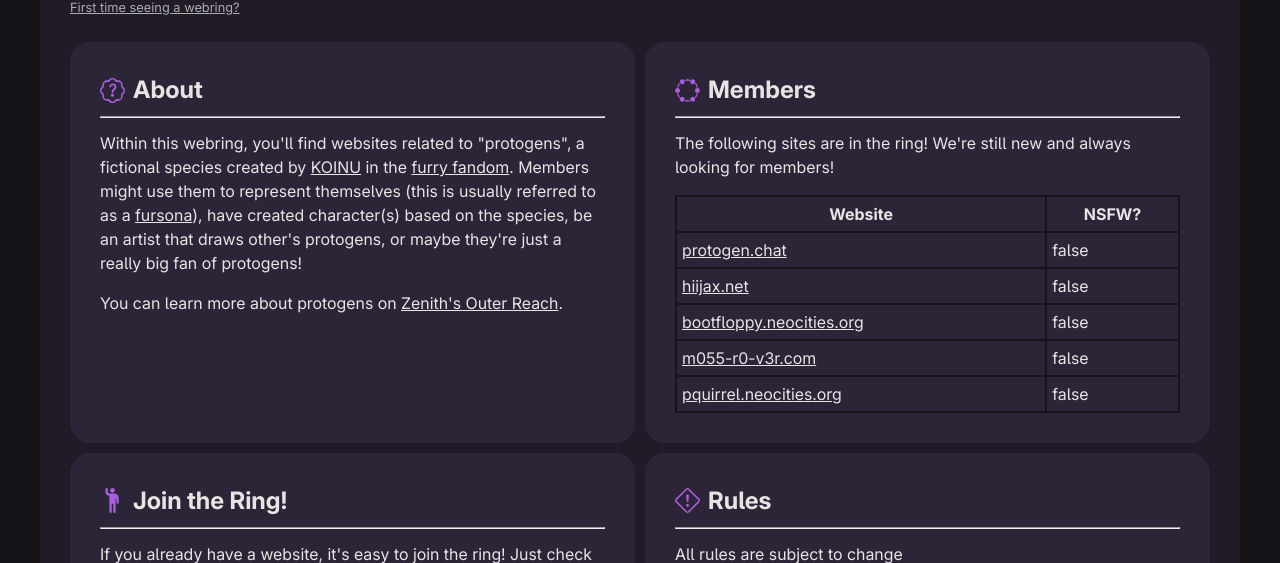
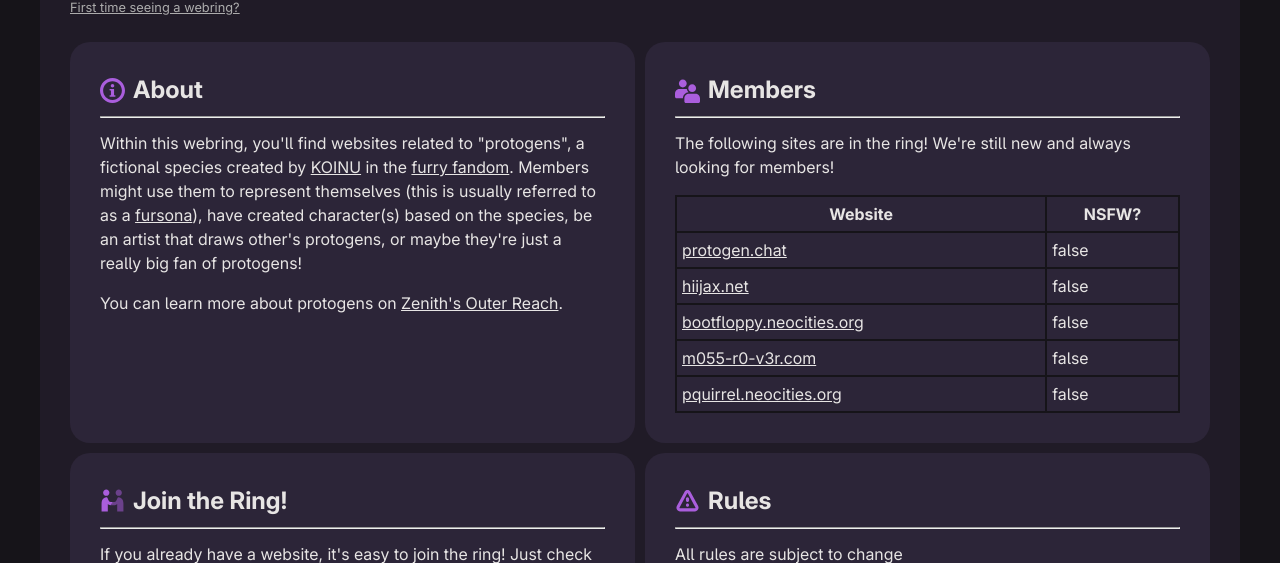
Before and after one commit to HiiJax/protogen.chat, a SvelteKit app: page /webring in a window 1280 px wide. Shown: the part 205-768 px from the top of the page. Built offline with nearby package versions, Linux system fonts and the light colour scheme.

Commit message:
adwaita icons + credits

```diff
--- a/src/routes/webring/+page.svelte
+++ b/src/routes/webring/+page.svelte
@@ -13,10 +13,8 @@
 <div class="service-grid">
   <div class="service">
     <div class="service-header">
-      <svg class="service-icon" xmlns="http://www.w3.org/2000/svg" width="16" height="16" fill="currentColor" viewBox="0 0 16 16">
-        <path d="M8.05 9.6c.336 0 .504-.24.554-.627.04-.534.198-.815.847-1.26.673-.475 1.049-1.09 1.049-1.986 0-1.325-.92-2.227-2.262-2.227-1.02 0-1.792.492-2.1 1.29A1.7 1.7 0 0 0 6 5.48c0 .393.203.64.545.64.272 0 .455-.147.564-.51.158-.592.525-.915 1.074-.915.61 0 1.03.446 1.03 1.084 0 .563-.208.885-.822 1.325-.619.433-.926.914-.926 1.64v.111c0 .428.208.745.585.745"/>
-        <path d="m10.273 2.513-.921-.944.715-.698.622.637.89-.011a2.89 2.89 0 0 1 2.924 2.924l-.01.89.636.622a2.89 2.89 0 0 1 0 4.134l-.637.622.011.89a2.89 2.89 0 0 1-2.924 2.924l-.89-.01-.622.636a2.89 2.89 0 0 1-4.134 0l-.622-.637-.89.011a2.89 2.89 0 0 1-2.924-2.924l.01-.89-.636-.622a2.89 2.89 0 0 1 0-4.134l.637-.622-.011-.89a2.89 2.89 0 0 1 2.924-2.924l.89.01.622-.636a2.89 2.89 0 0 1 4.134 0l-.715.698a1.89 1.89 0 0 0-2.704 0l-.92.944-1.32-.016a1.89 1.89 0 0 0-1.911 1.912l.016 1.318-.944.921a1.89 1.89 0 0 0 0 2.704l.944.92-.016 1.32a1.89 1.89 0 0 0 1.912 1.911l1.318-.016.921.944a1.89 1.89 0 0 0 2.704 0l.92-.944 1.32.016a1.89 1.89 0 0 0 1.911-1.912l-.016-1.318.944-.921a1.89 1.89 0 0 0 0-2.704l-.944-.92.016-1.32a1.89 1.89 0 0 0-1.912-1.911z"/>
-        <path d="M7.001 11a1 1 0 1 1 2 0 1 1 0 0 1-2 0"/>
+      <svg class="service-icon" xmlns="http://www.w3.org/2000/svg" height="16px" viewBox="0 0 16 16" width="16px" fill="currentColor">
+        <path d="m 8 0 c -4.410156 0 -8 3.589844 -8 8 s 3.589844 8 8 8 s 8 -3.589844 8 -8 s -3.589844 -8 -8 -8 z m 0 2 c 3.332031 0 6 2.667969 6 6 s -2.667969 6 -6 6 s -6 -2.667969 -6 -6 s 2.667969 -6 6 -6 z m 0 1.875 c -0.621094 0 -1.125 0.503906 -1.125 1.125 s 0.503906 1.125 1.125 1.125 s 1.125 -0.503906 1.125 -1.125 s -0.503906 -1.125 -1.125 -1.125 z m -1.523438 3.125 c -0.265624 0.011719 -0.476562 0.230469 -0.476562 0.5 c 0 0.277344 0.222656 0.5 0.5 0.5 h 0.5 v 3 h -0.5 c -0.277344 0 -0.5 0.222656 -0.5 0.5 s 0.222656 0.5 0.5 0.5 h 3 c 0.277344 0 0.5 -0.222656 0.5 -0.5 s -0.222656 -0.5 -0.5 -0.5 h -0.5 v -4 h -2.5 c -0.007812 0 -0.015625 0 -0.023438 0 z m 0 0"/>
       </svg>
       <h2 class="service-name">About</h2>
     </div>
@@ -33,17 +31,8 @@
   </div>
   <div class="service">
     <div class="service-header">
-      <svg class="service-icon" viewBox="0 0 67.733334 67.733329" xmlns="http://www.w3.org/2000/svg">
-        <path
-          d="m 71.515982,62.969097 c 0,11.337774 -9.191082,20.528856 -20.528857,20.528856 -11.337774,0 -20.528856,-9.191082 -20.528856,-20.528856 0,-11.337774 9.191082,-20.528856 20.528856,-20.528856 11.337775,0 20.528857,9.191082 20.528857,20.528856 z m 46.985938,0 c 0,11.337774 9.19108,20.528856 20.52886,20.528856 11.33777,0 20.52885,-9.191082 20.52885,-20.528856 0,-11.337774 -9.19108,-20.528856 -20.52885,-20.528856 -11.33778,0 -20.52886,9.191082 -20.52886,20.528856 z M 71.515982,209.01563 c 0,-11.33778 -9.191082,-20.52886 -20.528857,-20.52886 -11.337774,0 -20.528856,9.19108 -20.528856,20.52886 0,11.33777 9.191082,20.52885 20.528856,20.52885 11.337775,0 20.528857,-9.19108 20.528857,-20.52885 z m 46.985938,0 c 0,-11.33778 9.19108,-20.52886 20.52886,-20.52886 11.33777,0 20.52885,9.19108 20.52885,20.52886 0,11.33777 -9.19108,20.52885 -20.52885,20.52885 -11.33778,0 -20.52886,-9.19108 -20.52886,-20.52885 z"
-          transform="matrix(0.32220904,0,0,0.32220904,3.2539254,-9.9513033)" />
-        <path
-          d="m 52.157282,107.95235 c 0,10.71503 -8.686251,19.40128 -19.401285,19.40128 -10.715034,0 -19.401285,-8.68625 -19.401285,-19.40128 0,-10.715037 8.686251,-19.401288 19.401285,-19.401288 10.715034,0 19.401285,8.686251 19.401285,19.401288 z m 119.024218,0 c 0,10.71503 8.68625,19.40128 19.40128,19.40128 10.71504,0 19.40129,-8.68625 19.40129,-19.40128 0,-10.715037 -8.68625,-19.401288 -19.40129,-19.401288 -10.71503,0 -19.40128,8.686251 -19.40128,19.401288 z"
-          transform="matrix(0.34093532,0,0,0.34093532,-4.2053705,-2.9381011)" />
-        <path stroke="var(--accent-color)" style="stroke-width:3;"
-          d="M 7.7605272,25.970003 C 7.938346,23.657778 8.1161613,21.345599 9.0070007,19.502072 9.8978401,17.658545 11.501633,16.283818 13.105457,14.909063 M 59.97281,25.970003 C 59.794991,23.657778 59.617176,21.345599 58.726336,19.502072 57.835497,17.658545 56.231704,16.283818 54.62788,14.909063 M 7.7605272,41.763327 c 0.1778188,2.312225 0.3556341,4.624404 1.2464735,6.467931 0.8908394,1.843527 2.4946323,3.218255 4.0984563,4.593009 M 59.97281,41.763327 c -0.177819,2.312225 -0.355634,4.624404 -1.246474,6.467931 -0.890839,1.843527 -2.494632,3.218255 -4.098456,4.593009"/>
-        <path stroke="var(--accent-color)" style="stroke-width:3;"
-          d="m 26.458333,60.854167 c 2.469443,0.881944 4.938839,1.763871 7.408334,1.799414 2.469494,0.03554 4.938889,-0.7753 7.408333,-1.58616 M 26.458333,6.8791633 c 2.469443,-0.8819438 4.938839,-1.7638708 7.408334,-1.7994139 2.469494,-0.035543 4.938889,0.7753003 7.408333,1.5861599"/>
+      <svg class="service-icon" xmlns="http://www.w3.org/2000/svg" height="16px" viewBox="0 0 16 16" width="16px" fill="currentColor">
+        <path d="m 5 1 c -1.378906 0 -2.5 1.121094 -2.5 2.5 c 0 1.382812 1.121094 2.5 2.5 2.5 c 1.382812 0 2.5 -1.117188 2.5 -2.5 c 0 -1.378906 -1.117188 -2.5 -2.5 -2.5 z m 6 3 c -1.378906 0 -2.5 1.121094 -2.5 2.5 c 0 1.382812 1.121094 2.5 2.5 2.5 c 1.382812 0 2.5 -1.117188 2.5 -2.5 c 0 -1.378906 -1.117188 -2.5 -2.5 -2.5 z m -8 3 c -1.660156 0 -3 1.339844 -3 3 v 2 c 0 0.554688 0.445312 1 1 1 h 4.078125 c 0 -2.042969 1.578125 -3.734375 3.578125 -3.90625 c -0.589844 -0.535156 -0.984375 -1.257812 -1.109375 -2.042969 c -0.175781 -0.03125 -0.359375 -0.050781 -0.546875 -0.050781 z m 6 3 c -1.660156 0 -3 1.339844 -3 3 v 2 c 0 0.554688 0.445312 1 1 1 h 8 c 0.554688 0 1 -0.445312 1 -1 v -2 c 0 -1.660156 -1.335938 -3 -3 -3 z m 0 0"/>
       </svg>
       <h2 class="service-name">Members</h2>
     </div>
@@ -68,9 +57,10 @@
   </div>
   <div class="service">
     <div class="service-header">
-      <svg class="service-icon" xmlns="http://www.w3.org/2000/svg" width="16" height="16" fill="currentColor" viewBox="0 0 16 16">
-        <path d="M6 6.207v9.043a.75.75 0 0 0 1.5 0V10.5a.5.5 0 0 1 1 0v4.75a.75.75 0 0 0 1.5 0v-8.5a.25.25 0 1 1 .5 0v2.5a.75.75 0 0 0 1.5 0V6.5a3 3 0 0 0-3-3H6.236a1 1 0 0 1-.447-.106l-.33-.165A.83.83 0 0 1 5 2.488V.75a.75.75 0 0 0-1.5 0v2.083c0 .715.404 1.37 1.044 1.689L5.5 5c.32.32.5.754.5 1.207"/>
-        <path d="M8 3a1.5 1.5 0 1 0 0-3 1.5 1.5 0 0 0 0 3"/>
+      <svg class="service-icon" xmlns="http://www.w3.org/2000/svg" height="16px" viewBox="0 0 16 16" width="16px" fill="currentColor">
+        <path d="m 3.957031 5.988281 c -0.101562 0.003907 -0.207031 0.023438 -0.304687 0.058594 c -0.734375 0.109375 -2.652344 0.691406 -2.652344 3.953125 v 5 h 4 v -4.691406 c 0.101562 0.070312 0.203125 0.136718 0.304688 0.195312 c 0.578124 0.320313 1.15625 0.433594 1.695312 0.476563 v -0.980469 h 1 v -1 c -0.003906 0 -0.003906 0 -0.007812 0 c -0.777344 0.003906 -1.3125 -0.023438 -1.71875 -0.25 c -0.40625 -0.222656 -0.871094 -0.703125 -1.324219 -2.066406 c -0.136719 -0.429688 -0.542969 -0.714844 -0.992188 -0.695313 z m 0 0"/>
+        <path d="m 12 1 c -1.105469 0 -2 0.894531 -2 2 s 0.894531 2 2 2 s 2 -0.894531 2 -2 s -0.894531 -2 -2 -2 z m -0.042969 4.988281 c -0.414062 0.015625 -0.777343 0.292969 -0.90625 0.695313 c -0.453125 1.363281 -0.917969 1.84375 -1.324219 2.066406 c -0.40625 0.226562 -0.945312 0.253906 -1.722656 0.25 h -0.003906 v 1 h -1 v 0.980469 c 0.167969 0.011719 0.332031 0.015625 0.492188 0.015625 c 0.003906 0 0.003906 0.003906 0.007812 0.003906 h 0.492188 h 0.011718 h 0.496094 c 0.003906 0 0.003906 -0.003906 0.003906 -0.003906 c 0.675782 -0.007813 1.433594 -0.074219 2.1875 -0.492188 c 0.105469 -0.058594 0.207032 -0.125 0.308594 -0.195312 v 4.691406 h 4 v -5 c 0 -3.261719 -1.917969 -3.84375 -2.65625 -3.953125 c -0.097656 -0.035156 -0.199219 -0.054687 -0.304688 -0.058594 c -0.027343 -0.003906 -0.054687 -0.003906 -0.082031 0 z m 0 0" fill-opacity="0.501961"/>
+        <path d="m 4 1 c -1.105469 0 -2 0.894531 -2 2 s 0.894531 2 2 2 s 2 -0.894531 2 -2 s -0.894531 -2 -2 -2 z m 0 0"/>
       </svg>
       <h2 class="service-name">Join the Ring!</h2>
     </div>
@@ -128,9 +118,9 @@
   -->
   <div class="service">
     <div class="service-header">
-      <svg class="service-icon" xmlns="http://www.w3.org/2000/svg" width="16" height="16" fill="currentColor" viewBox="0 0 16 16">
-        <path d="M6.95.435c.58-.58 1.52-.58 2.1 0l6.515 6.516c.58.58.58 1.519 0 2.098L9.05 15.565c-.58.58-1.519.58-2.098 0L.435 9.05a1.48 1.48 0 0 1 0-2.098zm1.4.7a.495.495 0 0 0-.7 0L1.134 7.65a.495.495 0 0 0 0 .7l6.516 6.516a.495.495 0 0 0 .7 0l6.516-6.516a.495.495 0 0 0 0-.7L8.35 1.134z"/>
-        <path d="M7.002 11a1 1 0 1 1 2 0 1 1 0 0 1-2 0M7.1 4.995a.905.905 0 1 1 1.8 0l-.35 3.507a.552.552 0 0 1-1.1 0z"/>
+      <svg class="service-icon" xmlns="http://www.w3.org/2000/svg" height="16px" viewBox="0 0 16 16" width="16px" fill="currentColor">
+        <path d="m 7.96875 5.957031 c 0.542969 -0.015625 1.046875 0.488281 1.03125 1.03125 v 1 c 0.007812 0.527344 -0.472656 1 -1 1 s -1.007812 -0.472656 -1 -1 v -1 c -0.007812 -0.464843 0.355469 -0.914062 0.8125 -1 c 0.050781 -0.015625 0.101562 -0.023437 0.15625 -0.03125 z m 0.03125 4.03125 c 0.550781 0 1 0.449219 1 1 s -0.449219 1 -1 1 s -1 -0.449219 -1 -1 s 0.449219 -1 1 -1 z m 0 0"/>
+        <path d="m 8 1.359375 c -0.769531 0 -1.535156 0.375 -1.941406 1.125 l -4.878906 9.0625 c -0.816407 1.515625 0.332031 3.441406 2.054687 3.441406 h 9.53125 c 1.722656 0 2.871094 -1.925781 2.054687 -3.441406 l -4.882812 -9.0625 c -0.402344 -0.75 -1.167969 -1.125 -1.9375 -1.125 z m -0.179688 2.070313 c 0.101563 -0.191407 0.257813 -0.191407 0.359376 0 l 4.878906 9.066406 c 0.144531 0.261718 0.003906 0.492187 -0.292969 0.492187 h -9.53125 c -0.296875 0 -0.4375 -0.230469 -0.296875 -0.492187 z m 0 0"/>
       </svg>
       <h2 class="service-name">Rules</h2>
     </div>
```
Also changed, not shown: src/routes/credits/+page.svelte (+14 -2 lines).
